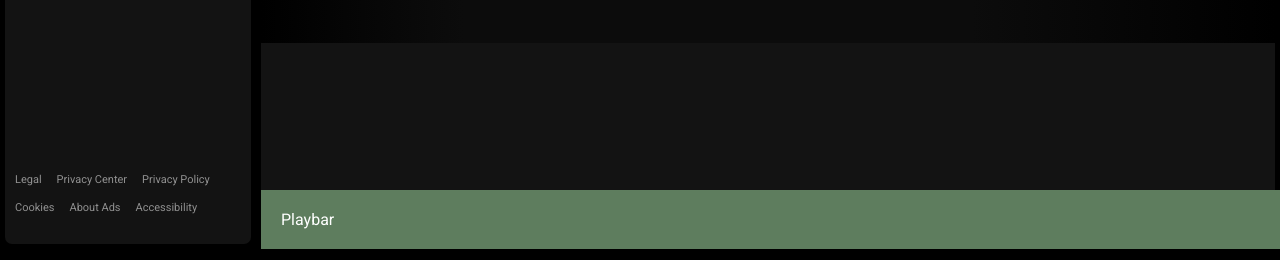
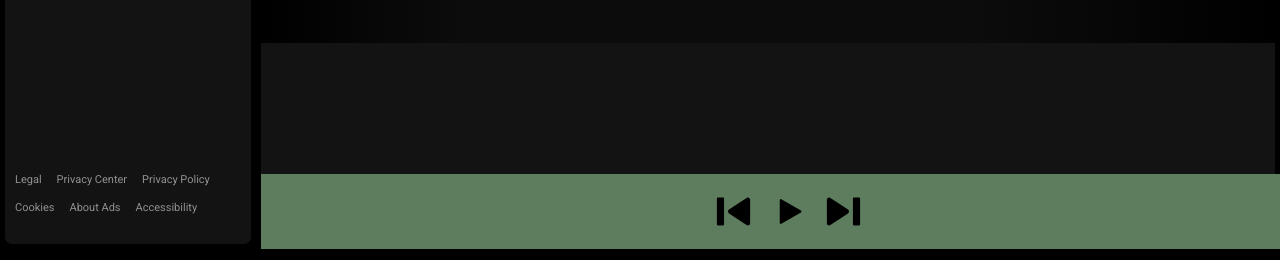
Before and after one commit to 1MnPat/Spotify-Clone, a plain HTML site: page index.html in a window 1280 px wide. Shown: the part 562-822 px from the top of the page. Drawn offline with Linux system fonts and the light colour scheme; some icons are missing.

Commit message:
Update CSS

```diff
--- a/index.html
+++ b/index.html
@@ -7,7 +7,6 @@
     <title>Spotfy - Web Player: Music for everyone</title>
     <link rel="stylesheet" href="styles/style.css">
     <link rel="stylesheet" href="styles/utility.css">
-    <link rel="stylesheet" href="https://sets.hugeicons.com/YOUR-SET-ID.css" crossorigin="anonymous">
 </head>
 
 <body>
@@ -143,7 +142,17 @@
                     </div>
                 </div>
                 <div class="playbar">
-                    Playbar
+                    <div class="songInfo">
+
+                    </div>
+                    <div class="songButtons">
+                        <img src="images/previous.svg" class="songBtn" alt="">
+                        <img src="images/play.svg" class="songBtn" alt="">
+                        <img src="images/next.svg" class="songBtn" alt="">
+                    </div>
+                    <div class="songTime">
+
+                    </div>
                 </div>
             </div>
         </div>
--- a/styles/style.css
+++ b/styles/style.css
@@ -224,5 +224,17 @@ body {
   background-color: rgb(94, 125, 94);
   width: 100%;
   padding: 20px;
-
+  max-height: 100px;
 }
+.songBtn{
+  width: 35px;
+  /* background-color: white; */
+  /* border-radius: 50%; */
+  /* padding: 10px; */
+}
+.songButtons{
+  display: flex;
+  justify-content: center;
+  align-items: center;
+  gap: 20px;
+}
```
